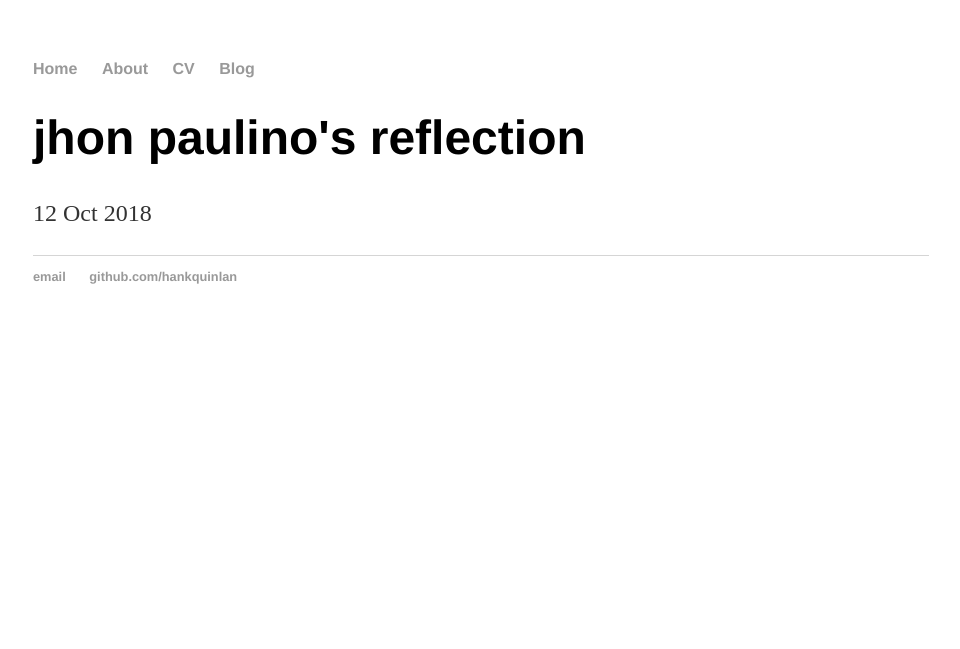
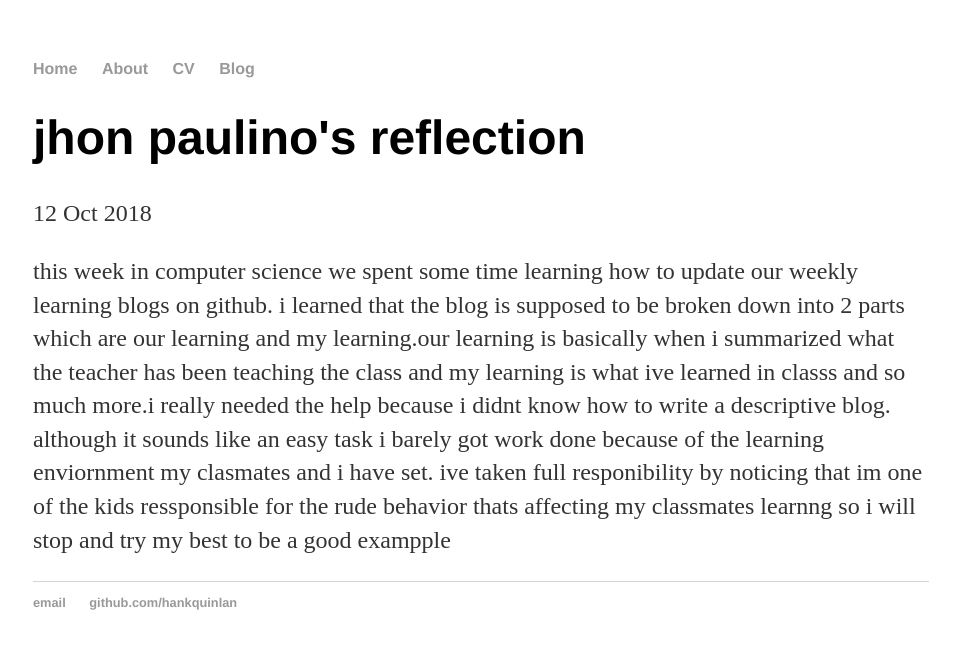
Before and after one commit to jhonp9659/jhonp9659.github.io, a Jekyll site: the page built from _posts/2018-10-12-weekly-reflection-04.md, in a window 1280 px wide. Shown: the top 649 px of the page, without its empty margins (159-1119 px from the left). Built offline with Jekyll 4.4.1, drawn with Linux system fonts in a browser that asks for light colours.

Commit message:
Update 2018-10-12-weekly-reflection-04.md

```diff
--- a/_posts/2018-10-12-weekly-reflection-04.md
+++ b/_posts/2018-10-12-weekly-reflection-04.md
@@ -3,3 +3,5 @@ layout: post
 title: jhon paulino's reflection
 date: 2018-10-12
 ---
+
+this week in computer science we spent some time learning how to update our weekly learning blogs on github. i learned that the blog is supposed to be broken down into 2 parts which are our learning and my learning.our learning is basically when i summarized what the teacher has been teaching the class and my learning is what ive learned in classs and so much more.i really needed the help because i didnt know how to write a descriptive blog. although it sounds like an easy task i barely got work done because of the  learning enviornment my clasmates and i have set. ive taken full responibility by noticing that im one of the kids ressponsible for the rude behavior thats affecting my classmates learnng so i will stop and try my best to be a good exampple
```
